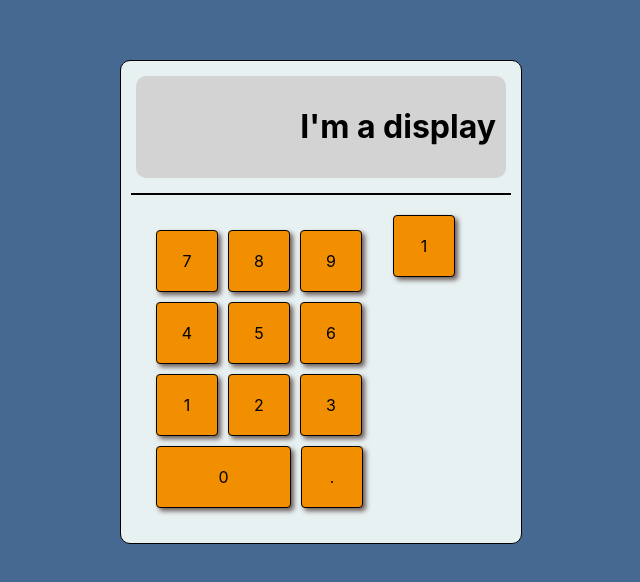
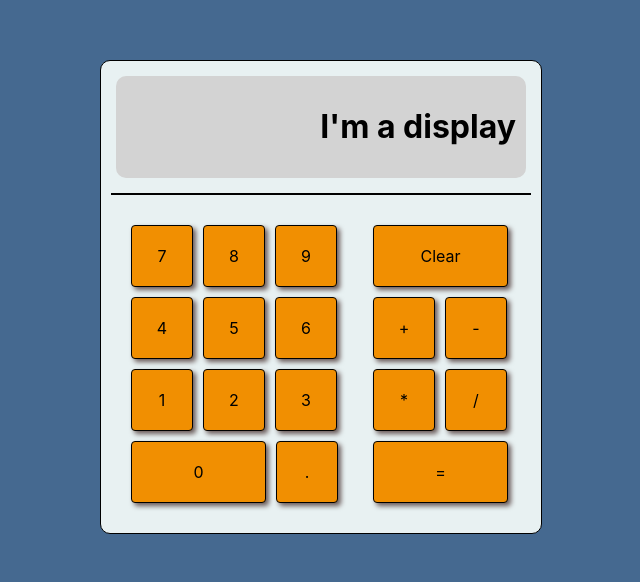
Before and after one commit to ethueter/Basic-Calculator, a React (Create React App) app: page / in a window 1280 px wide. Shown: the top 582 px of the page, without its empty margins (319-959 px from the left). Built offline with nearby package versions, Linux system fonts and the light colour scheme.

Commit message:
keyboard operands and css

```diff
--- a/src/App.css
+++ b/src/App.css
@@ -6,7 +6,7 @@
 
 .calc-body {
   background-color: #E8F1F2;
-  width: 400px;
+  width: 440px;
   display: flex;
   flex-direction: column;
   margin-top: 60px;
@@ -35,9 +35,16 @@
 
 .keypad {
   width: 60%;
-  margin: 15px;
+  margin: 10px;
   display: flex;
   flex-wrap: wrap;
+}
+
+.keypad-opps {
+  width: 40%;
+  margin: 10px;
+  display: flex;
+  flex-wrap: wrap
 }
 
 .key-reg {
--- a/src/Calc/Keypad.js
+++ b/src/Calc/Keypad.js
@@ -1,5 +1,5 @@
 import React from 'react';
-import Key from './Key';
+
 
 const Keypad = (props) => {
 
@@ -39,10 +39,29 @@ const Keypad = (props) => {
           <div id="decimal" className="key-reg" onClick={props.click}>
             .
           </div>
+
         </div>
-        <div id="one" className="key-reg" onClick={props.click}>
-          1
-        </div>
+            <div className='keypad-opps'>
+                <div id="clear" className="key-big" onClick={props.click}>
+                    Clear
+                </div>
+                <div id="add" className="key-reg" onClick={props.click}>
+                    +
+                </div>
+                <div id="sub" className="key-reg" onClick={props.click}>
+                    -
+                </div>
+                <div id="multiply" className="key-reg" onClick={props.click}>
+                    *
+                </div>
+                <div id="divide" className="key-reg" onClick={props.click}>
+                    /
+                </div>
+                <div id="equate" className="key-big" onClick={props.click}>
+                    =
+                </div>
+            </div>
+
       </div>
     );
 };
```
